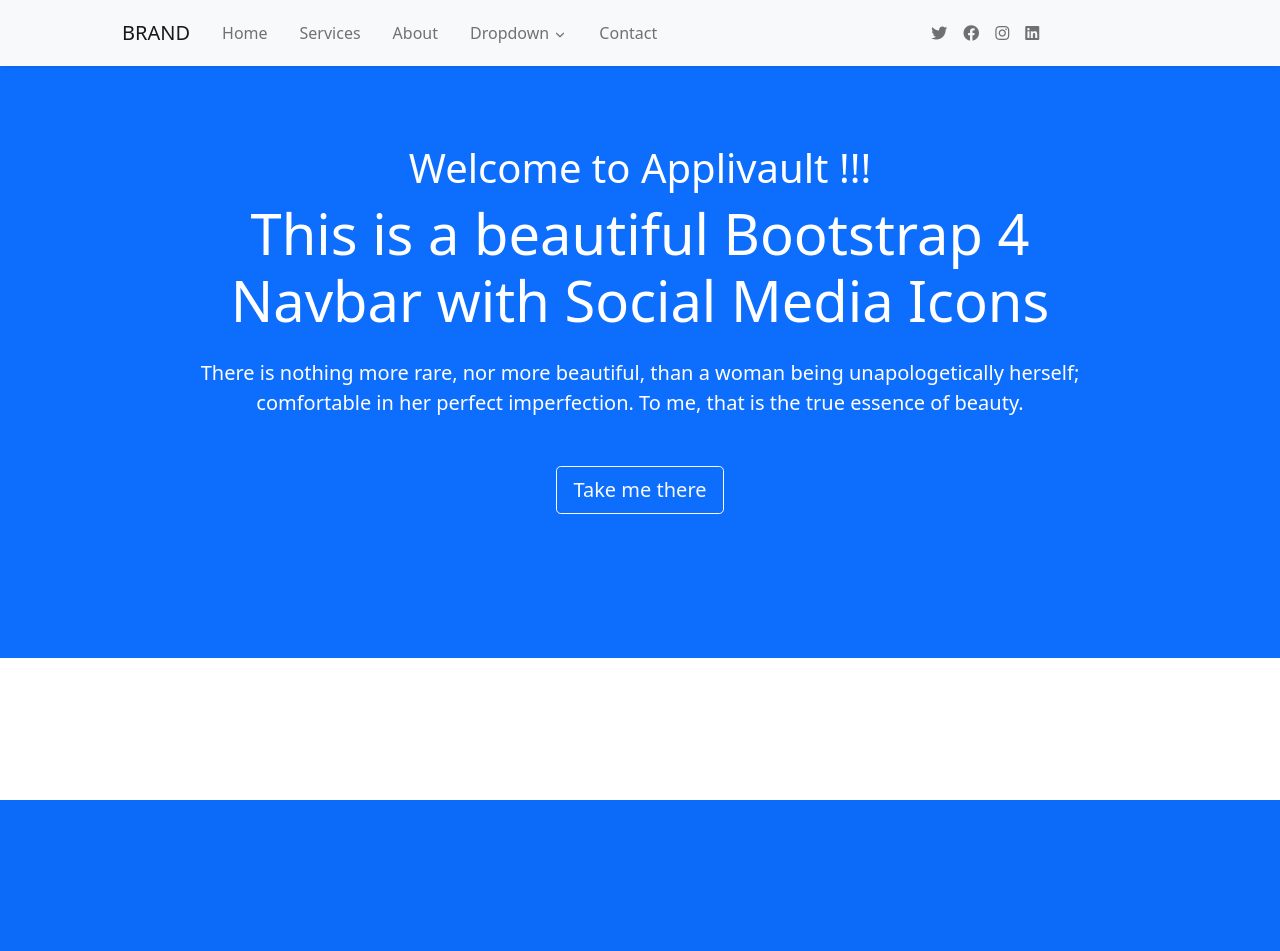
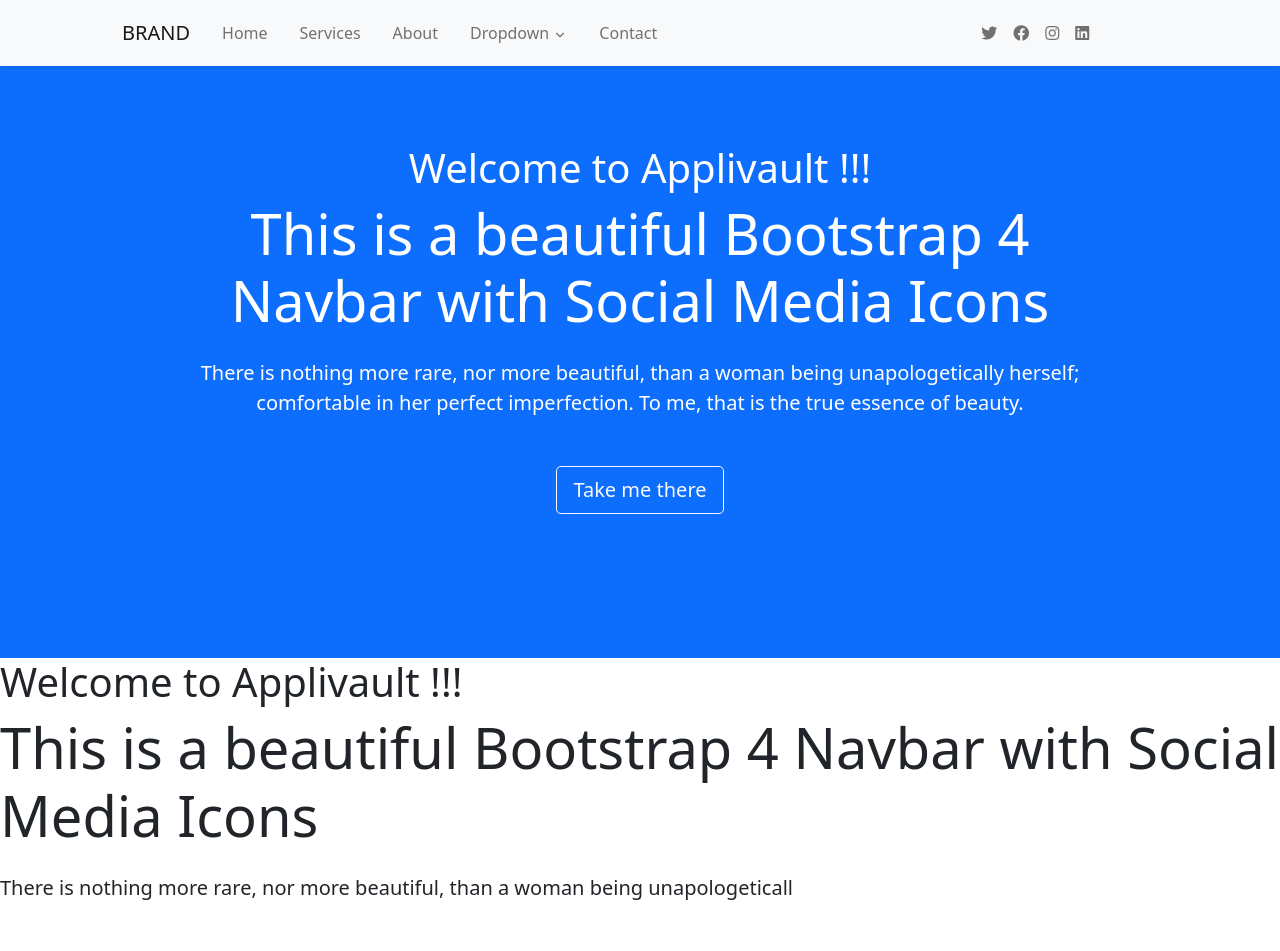
Before and after one commit to IanMalobaMwakha/AppliVault, a Python web app: template applivault/core/templates/core/index.html in a window 1280 px wide. Before the commit the page ends 800 px from the top, so only its background shows below. Run offline with Jinja, Linux system fonts and the light colour scheme; the template is opened without the code that fills it, so the values that code supplies are empty.

Commit message:
modified:   applivault/core/templates/core/base.html

```diff
--- a/applivault/core/templates/core/base.html
+++ b/applivault/core/templates/core/base.html
@@ -30,7 +30,7 @@
         }
         /* Default margin for larger screens */
         .social-media-items {
-            margin-left: 250px;
+            margin-left: 300px;
         }
 
         /* Media query for smaller screens (e.g., phones) */
--- a/applivault/core/templates/core/index.html
+++ b/applivault/core/templates/core/index.html
@@ -16,4 +16,10 @@
          </div>
       </div>
    </div>
+   <h1>Welcome to Applivault !!!</h1>
+   <h1 class="display-4 mb-4 ">This is a beautiful Bootstrap 4 Navbar with Social Media Icons </h1>
+   <p class="lead mb-5">There is nothing more rare, nor more beautiful, than a woman being unapologeticall</p>
+   <div>
+
+   </div>
 {% endblock %}
```
Lines whose indentation alone changed are shown as unchanged.
